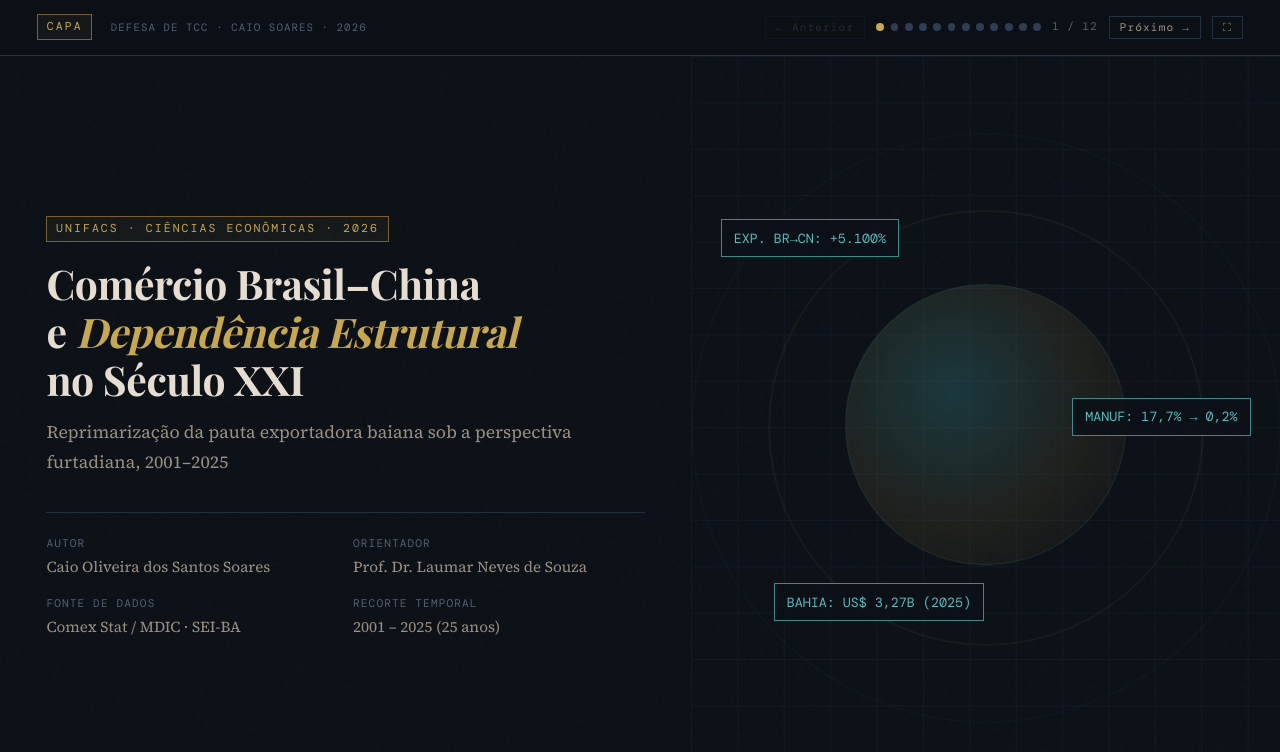
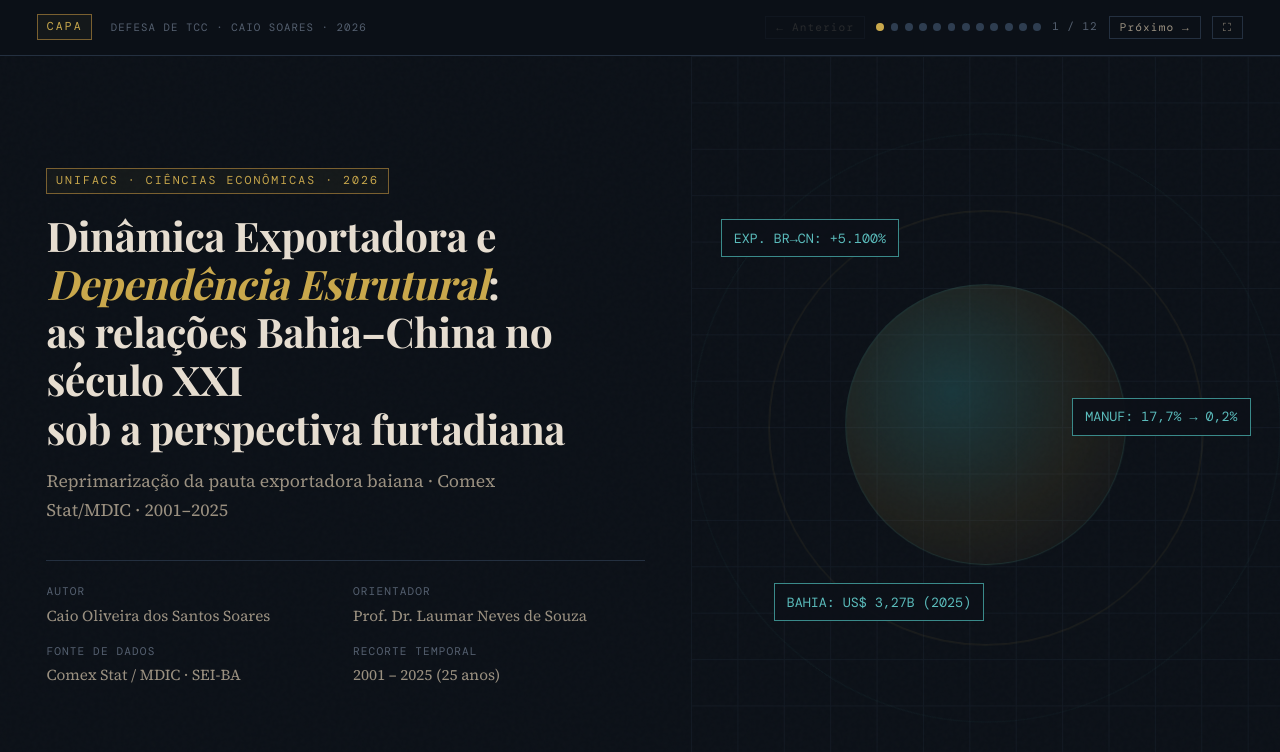
Before and after one commit to caiosoares1899/tcc, a plain HTML site: page slide.html in a window 1280 px wide. Shown: the top 752 px of the page. Drawn offline with nearby package versions, Linux system fonts and the light colour scheme; a web font is replaced by a local one.

Commit message:
Update slide.html

```diff
--- a/slide.html
+++ b/slide.html
@@ -3,7 +3,7 @@
 <head>
 <meta charset="UTF-8">
 <meta name="viewport" content="width=device-width, initial-scale=1.0">
-<title>Defesa TCC — Caio Soares | 2026</title>
+<title>Dinâmica Exportadora e Dependência Estrutural: as relações Bahia–China no século XXI sob a perspectiva furtadiana</title>
 <link href="https://fonts.googleapis.com/css2?family=Playfair+Display:ital,wght@0,400;0,600;0,700;1,400;1,600&family=Source+Serif+4:ital,opsz,wght@0,8..60,300;0,8..60,400;0,8..60,600;1,8..60,300;1,8..60,400&family=DM+Mono:wght@300;400;500&display=swap" rel="stylesheet">
 <style>
 :root{
@@ -266,8 +266,8 @@ p em{color:var(--gold-l);font-style:italic}
   <div class="capa-inner">
     <div class="capa-l">
       <div class="tb-tag" style="width:fit-content;margin-bottom:1.45em">UNIFACS · CIÊNCIAS ECONÔMICAS · 2026</div>
-      <h1>Comércio Brasil–China<br>e <em>Dependência Estrutural</em><br>no Século XXI</h1>
-      <p style="font-size:.95em;color:var(--text-d);margin-top:.85em;max-width:30em">Reprimarização da pauta exportadora baiana sob a perspectiva furtadiana, 2001–2025</p>
+      <h1>Dinâmica Exportadora e <em>Dependência Estrutural</em>:<br>as relações Bahia–China no século XXI<br>sob a perspectiva furtadiana</h1>
+      <p style="font-size:.95em;color:var(--text-d);margin-top:.85em;max-width:30em">Reprimarização da pauta exportadora baiana · Comex Stat/MDIC · 2001–2025</p>
       <div class="capa-meta">
         <div class="meta-i"><span class="meta-l">Autor</span><span class="meta-v">Caio Oliveira dos Santos Soares</span></div>
         <div class="meta-i"><span class="meta-l">Orientador</span><span class="meta-v">Prof. Dr. Laumar Neves de Souza</span></div>
```
